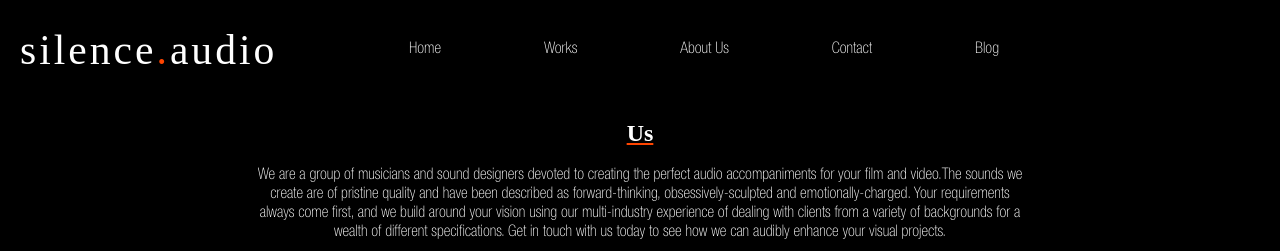
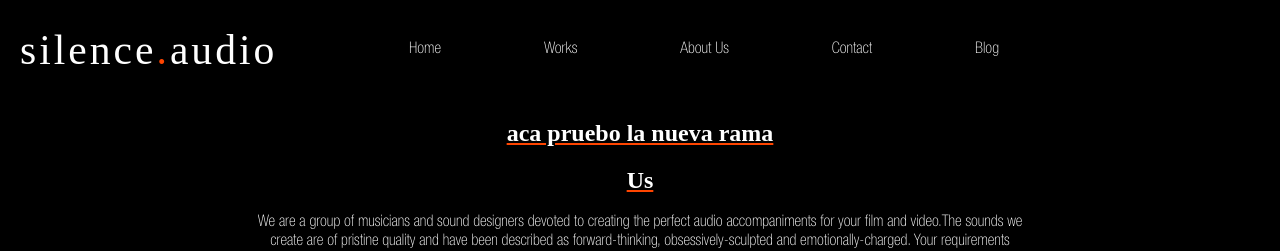
Before and after one commit to JoaquinOteroSojo/segunda-entrega-proyecto-final, a plain HTML site: page index.html in a window 1280 px wide. Shown: the top 251 px of the page. Drawn offline with Linux system fonts and the light colour scheme; a web font is replaced by a local one.

Commit message:
commit en segunda rama

```diff
--- a/index.html
+++ b/index.html
@@ -41,6 +41,7 @@
       </nav>
     </div>
     <div class="quien">
+      <h2>aca pruebo la nueva rama</h2>
       <h2>Us</h2>
       <p>
         We are a group of musicians and sound designers devoted to creating the
```
